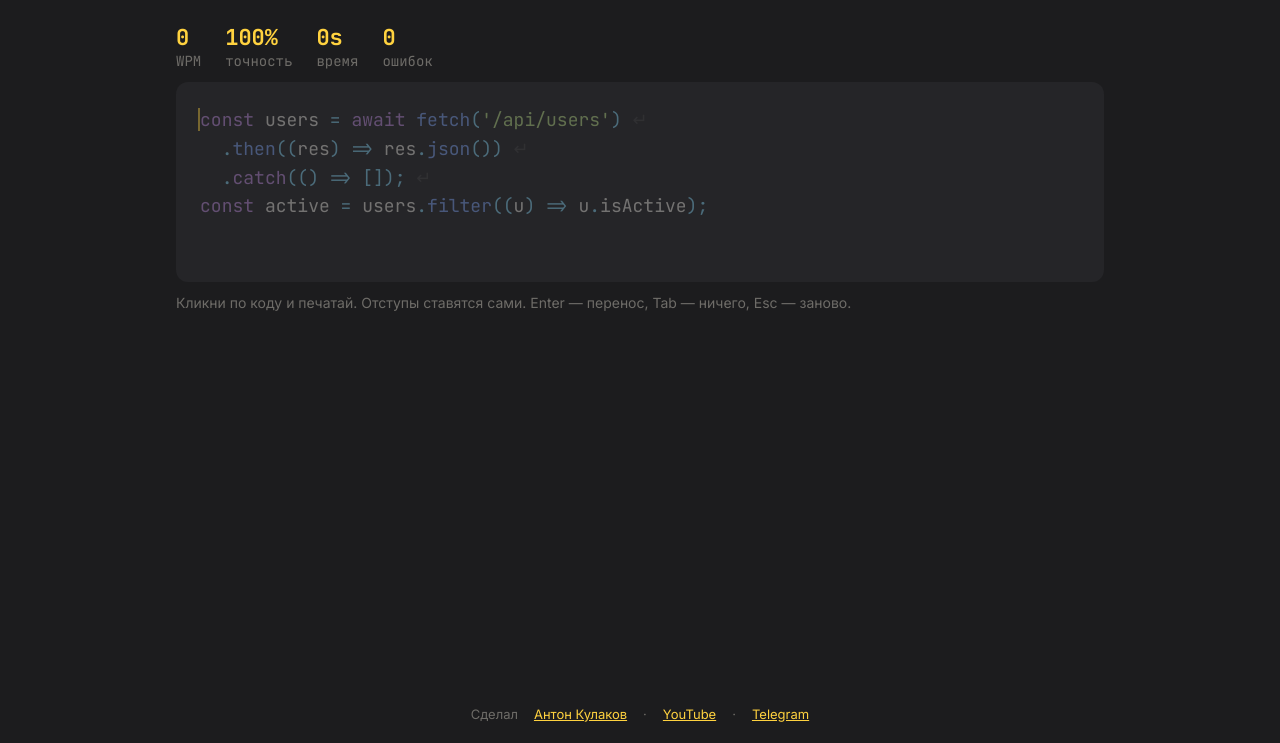
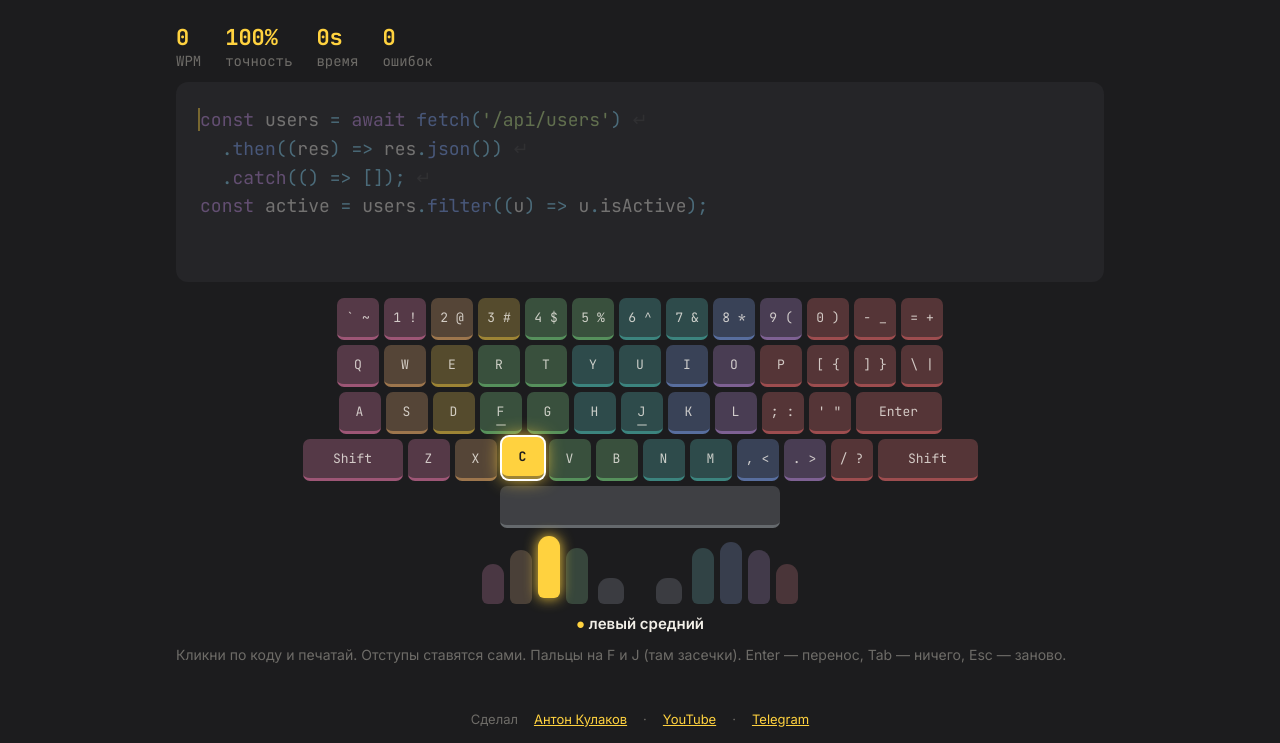
Before and after one commit to kulakowka/code-typing, a plain HTML site: page public/index.html in a window 1280 px wide. Shown: the part 62-805 px from the top of the page. Drawn offline with Linux system fonts and the light colour scheme.

Commit message:
Клавиатура с подсказкой пальцев, без лигатур, no-cache
Co-Authored-By: Claude Opus 5.5 <noreply@anthropic.com>

```diff
--- a/public/index.html
+++ b/public/index.html
@@ -20,7 +20,7 @@ main{flex:1;max-width:960px;width:100%;margin:0 auto;padding:16px}
 .stats{display:flex;gap:24px;font:14px 'JetBrains Mono',monospace;color:var(--dim);margin-bottom:12px}
 .stats b{color:var(--acc);font-size:22px;display:block}
 #code{background:var(--panel);border-radius:12px;padding:24px;font:18px/1.6 'JetBrains Mono',monospace;white-space:pre;overflow-x:auto;outline:none;position:relative;min-height:200px;cursor:text}
-#code .t{opacity:.38}#code .k{color:#c792ea}#code .s{color:#c3e88d}#code .c{color:#7f8c98;font-style:italic}#code .n{color:#f78c6c}#code .f{color:#82aaff}#code .p{color:#89ddff}#code .bad{color:var(--bad)!important;opacity:1}#code .bad{background:#ff5f5622;border-radius:2px}
+#code,#code *{font-variant-ligatures:none;font-feature-settings:'liga' 0,'calt' 0}#code .t{opacity:.38}#code .k{color:#c792ea}#code .s{color:#c3e88d}#code .c{color:#7f8c98;font-style:italic}#code .n{color:#f78c6c}#code .f{color:#82aaff}#code .p{color:#89ddff}#code .bad{color:var(--bad)!important;opacity:1}#code .bad{background:#ff5f5622;border-radius:2px}
 #code .cur{border-left:2px solid var(--acc);margin-left:-2px;animation:b 1s steps(1) infinite}
 @keyframes b{50%{border-color:transparent}}
 #code .nl::after{content:'↵';color:#ffffff22}
@@ -30,6 +30,20 @@ main{flex:1;max-width:960px;width:100%;margin:0 auto;padding:16px}
 #hist{font:13px 'JetBrains Mono',monospace;color:var(--dim);margin-top:16px}
 footer{color:var(--dim);font-size:13px;justify-content:center}
 footer a{color:var(--acc)}
+
+#kb{margin-top:16px;display:flex;flex-direction:column;gap:5px;align-items:center;user-select:none}
+.row{display:flex;gap:5px}
+.key{width:42px;height:42px;border-radius:7px;display:flex;align-items:center;justify-content:center;font:13px 'JetBrains Mono',monospace;color:#f2efe8cc;background:color-mix(in srgb,var(--fc) 22%,#252528);border-bottom:3px solid color-mix(in srgb,var(--fc) 55%,#252528);transition:transform .08s}
+.key.w15{width:66px}.key.w2{width:86px}.key.w25{width:100px}.key.sp{width:280px}
+.key.on{background:var(--fc);color:#1c1c1e;font-weight:700;transform:translateY(-2px);box-shadow:0 0 0 2px #fff,0 0 18px var(--fc)}
+.key.home::after{content:'';position:absolute;margin-top:26px;width:10px;height:2px;background:#f2efe866;border-radius:1px}
+#hands{display:flex;justify-content:center;gap:32px;margin-top:14px;font:13px Inter,sans-serif;color:var(--dim)}
+.hand{display:flex;gap:6px;align-items:flex-end}
+.fg{width:22px;border-radius:11px 11px 6px 6px;background:color-mix(in srgb,var(--fc) 14%,#2c2c30);transition:all .1s}
+.fg.on{background:var(--fc);box-shadow:0 0 14px var(--fc);transform:translateY(-6px)}
+#finger{text-align:center;margin-top:10px;font:600 15px Inter,sans-serif;min-height:20px}
+#kbtoggle{margin-left:8px}
+@media(max-width:760px){#kb,#hands{display:none!important}}
 @media(max-width:600px){#code{font-size:14px;padding:16px}.stats{gap:14px}}
 </style>
 </head>
@@ -37,12 +51,14 @@ footer a{color:var(--acc)}
 <header>
 <h1>code<span>_</span>typing</h1>
 <select id="lang"></select>
+<button id="kbtoggle">⌨︎ Подсказка</button>
 <button id="next">Другой код ⟳</button>
 </header>
 <main>
 <div class="stats"><div><b id="wpm">0</b>WPM</div><div><b id="acc">100%</b>точность</div><div><b id="time">0s</b>время</div><div><b id="err">0</b>ошибок</div></div>
 <div id="code" tabindex="0"></div>
-<div id="hint">Кликни по коду и печатай. Отступы ставятся сами. Enter — перенос, Tab — ничего, Esc — заново.</div>
+<div id="kbwrap"><div id="kb"></div><div id="hands"></div><div id="finger"></div></div>
+<div id="hint">Кликни по коду и печатай. Отступы ставятся сами. Пальцы на F и J (там засечки). Enter — перенос, Tab — ничего, Esc — заново.</div>
 <div id="result"><h2 id="rtitle"></h2><div id="rtext"></div><p><button id="again">Ещё раз ⟳</button></p></div>
 <div id="hist"></div>
 </main>
@@ -160,7 +176,7 @@ function render(){
     h+=`<span class="${cls}${i===pos?' cur':''}${c==='\n'?' nl':''}">${ch}</span>${c==='\n'?'\n':''}`;
   }
   if(pos>=text.length)h+='<span class="cur"> </span>';
-  $('code').innerHTML=h;
+  $('code').innerHTML=h;if(typeof showKey==='function')showKey();
   const cur=$('code').querySelector('.cur');cur&&cur.scrollIntoView({block:'nearest',inline:'nearest'});
 }
 function stats(){
@@ -203,6 +219,44 @@ $('code').addEventListener('keydown',e=>{
 $('code').addEventListener('click',()=>$('code').focus());
 $('next').onclick=()=>reset(true);$('again').onclick=()=>reset(true);
 $('lang').onchange=()=>{store.set('lang',$('lang').value);last=-1;reset(true)};
+
+const FC={L5:'#ff7eb6',L4:'#ffb86c',L3:'#ffd23f',L2:'#7ee787',T:'#9aa0a6',R2:'#4fd1c5',R3:'#82aaff',R4:'#c792ea',R5:'#ff6e6e'};
+const FN={L5:'левый мизинец',L4:'левый безымянный',L3:'левый средний',L2:'левый указательный',T:'большой палец',R2:'правый указательный',R3:'правый средний',R4:'правый безымянный',R5:'правый мизинец'};
+const ROWS=[
+ [['`~','L5'],['1!','L5'],['2@','L4'],['3#','L3'],['4$','L2'],['5%','L2'],['6^','R2'],['7&','R2'],['8*','R3'],['9(','R4'],['0)','R5'],['-_','R5'],['=+','R5']],
+ [['q','L5'],['w','L4'],['e','L3'],['r','L2'],['t','L2'],['y','R2'],['u','R2'],['i','R3'],['o','R4'],['p','R5'],['[{','R5'],[']}','R5'],['\\|','R5']],
+ [['a','L5'],['s','L4'],['d','L3'],['f','L2'],['g','L2'],['h','R2'],['j','R2'],['k','R3'],['l','R4'],[';:','R5'],["'\"",'R5'],['\n','R5','Enter','w2']],
+ [['LS','L5','Shift','w25'],['z','L5'],['x','L4'],['c','L3'],['v','L2'],['b','L2'],['n','R2'],['m','R2'],[',<','R3'],['.>','R4'],['/?','R5'],['RS','R5','Shift','w25']],
+ [[' ','T','','sp']]];
+const KEYMAP={};
+ROWS.forEach(r=>r.forEach(([k,f,label,w])=>{
+  const el=document.createElement('div');el.className='key'+(w?' '+w:'')+(/^[fj]$/.test(k)?' home':'');el.style.setProperty('--fc',FC[f]);
+  el.textContent=label??(k.length===2&&!/[a-z]/.test(k)?k[0]+' '+k[1]:k.toUpperCase());
+  const info={el,f};
+  if(k==='LS'||k==='RS')KEYMAP[k]=info;
+  else if(k.length===1||k==='\n'){KEYMAP[k]=info;if(/[a-z]/.test(k))KEYMAP[k.toUpperCase()]={...info,shift:true}}
+  else if(k.length===2){KEYMAP[k[0]]=info;KEYMAP[k[1]]={...info,shift:true}}
+  else KEYMAP[k]=info;
+  r.el=r.el||document.createElement('div');r.el.className='row';r.el.appendChild(el);
+}));
+ROWS.forEach(r=>$('kb').appendChild(r.el));
+const FINGERS={};
+[['L5','L4','L3','L2','T'],['T','R2','R3','R4','R5']].forEach((h,hi)=>{const d=document.createElement('div');d.className='hand';
+  h.forEach((f,i)=>{const e=document.createElement('div');e.className='fg';e.style.setProperty('--fc',FC[f]);e.style.height=(f==='T'?26:{L5:40,L4:54,L3:62,L2:56,R2:56,R3:62,R4:54,R5:40}[f])+'px';
+    if(f==='T'){e.style.width='26px';e.style.marginLeft=hi?'0':'4px';e.style.marginRight=hi?'4px':'0'}
+    (FINGERS[f+hi]=e);d.appendChild(e)});$('hands').appendChild(d)});
+function fingerEl(f){return f==='T'?[FINGERS.T0,FINGERS.T1]:[FINGERS[f+(f[0]==='L'?0:1)]]}
+function showKey(){
+  document.querySelectorAll('#kb .on,#hands .on').forEach(e=>e.classList.remove('on'));
+  if(!text||pos>=text.length){$('finger').textContent='';return}
+  const k=KEYMAP[text[pos]];if(!k){$('finger').textContent='';return}
+  k.el.classList.add('on');fingerEl(k.f).forEach(e=>e&&e.classList.add('on'));
+  let msg=FN[k.f];
+  if(k.shift){const sh=k.f[0]==='L'?'RS':'LS',si=KEYMAP[sh];si.el.classList.add('on');fingerEl(si.f).forEach(e=>e.classList.add('on'));msg+=' + Shift '+FN[si.f].replace('мизинец','мизинцем').replace(/^(\S+)ый/,'$1ым').replace(/^(\S+)ий/,'$1им')}
+  $('finger').innerHTML=`<span style="color:${FC[k.f]}">●</span> ${msg}`;
+}
+$('kbtoggle').onclick=()=>{const v=$('kbwrap').style.display==='none';$('kbwrap').style.display=v?'':'none';store.set('kb',v);$('code').focus()};
+if(store.get('kb',true)===false)$('kbwrap').style.display='none';
 reset(true);hist();
 </script>
 </body>
```
Also changed, not shown: firebase.json, 1 other file.
